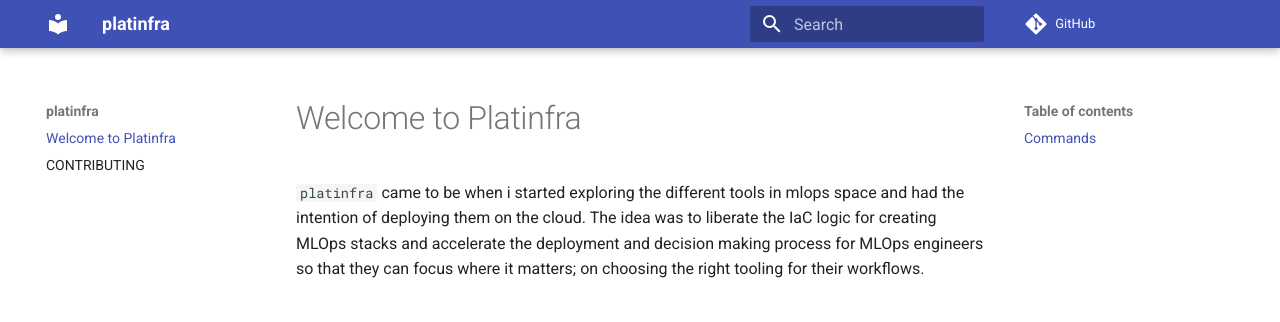
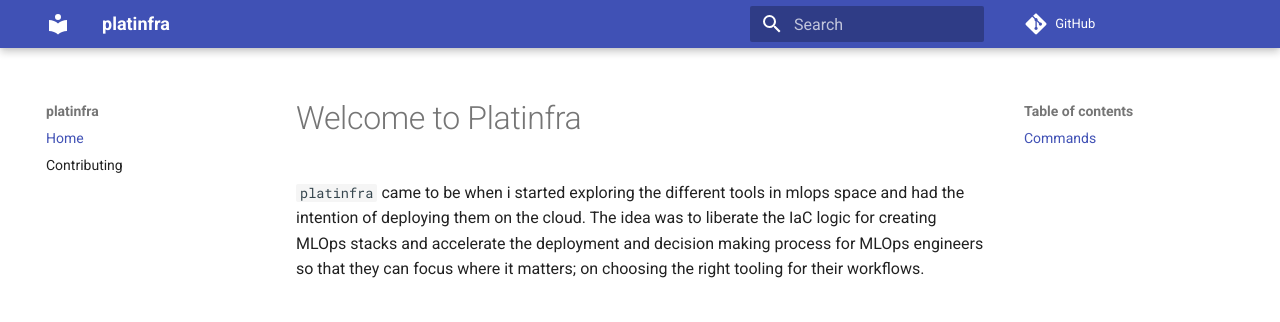
Before and after one commit to mlinfra-io/mlinfra, an MkDocs documentation site: the page built from docs/index.md, in a window 1280 px wide. Shown: the top 322 px of the page. Built offline with MkDocs 1.6.1 and Material for MkDocs 9.7.7, drawn with Linux system fonts in a browser that asks for light colours; comment, search, counter and statistics services are not loaded; some of the changed lines change nothing that is shown.

Commit message:
Added navigation bar
Signed-off-by: Ali Abbas Jaffri <ali.abbasjaffri@live.com>

```diff
--- a/mkdocs.yml
+++ b/mkdocs.yml
@@ -9,5 +9,12 @@ validation:
   absolute_links: warn
   unrecognized_links: warn
 
+nav:
+  - Home: index.md
+  # - User Guide:
+  # - Tutorials:
+  # - API Reference:
+  - Contributing: CONTRIBUTING.md
+
 theme:
   name: "material"
```
